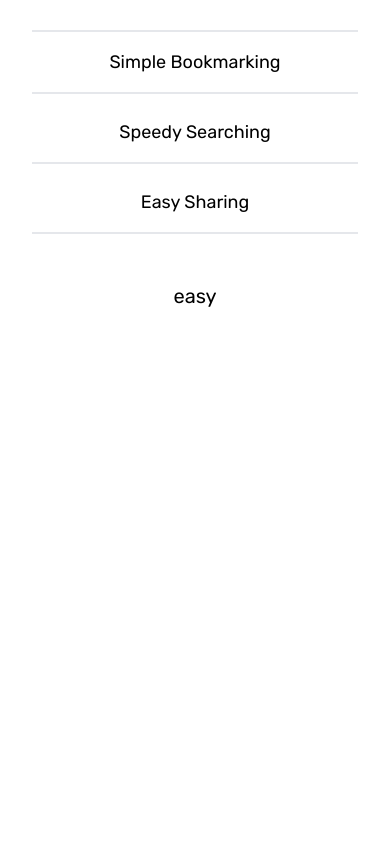
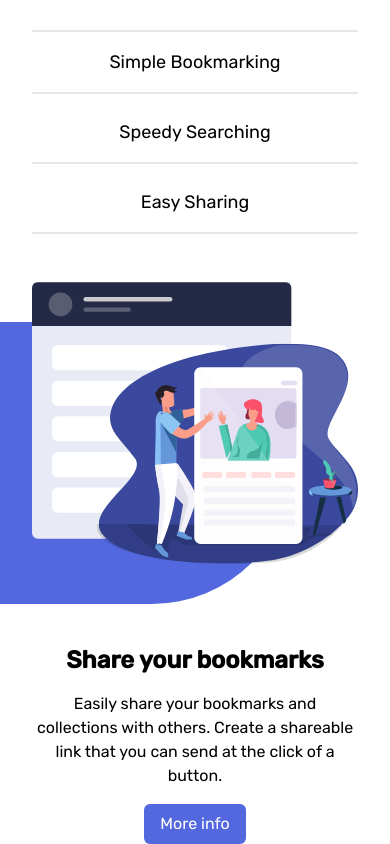
Before and after one commit to DannyHTML/Bookmark-landing-page, a Vue app: page /EasySharing in a window 390 px wide. Shown: the part 889-1733 px from the top of the page. Before the commit the page ends 1199 px from the top, so only its background shows below. Built offline with nearby package versions, Linux system fonts and the light colour scheme.

Commit message:
Added router-links content and made it responsive

```diff
--- a/src/App.vue
+++ b/src/App.vue
@@ -13,7 +13,7 @@ import Features from "./Features.vue";
   </div>
   <Features />
   <div
-    class="flex flex-col md:flex-row md:max-w-3xl md:border-b-2 md:m-auto items-center justify-center gap-2 px-8 mt-10 mb-12 md:mt-10"
+    class="flex flex-col md:flex-row md:max-w-3xl md:border-b-2 md:m-auto items-center justify-center gap-2 px-8 mt-10 mb-12 md:mb-12 md:mt-10"
   >
     <router-link
       to="/"
--- a/src/components/EasySharing.vue
+++ b/src/components/EasySharing.vue
@@ -1,6 +1,27 @@
 <template>
-  <div class="w-full text-center">
-    <p class="text-xl">easy</p>
+  <div class="sm:flex lg:gap-10">
+    <div
+      class="relative justify-center max-w-2xl md:w-full z-0 px-8 sm:pl-16 md:pl-40 mb-20"
+    >
+      <div class="md:max-w-md">
+        <img src="/images/illustration-features-tab-3.svg" alt="" />
+        <div
+          class="absolute top-10 left-0 -z-10 w-9/12 h-full lg:top-14 rounded-r-full bg-primaryColour"
+        ></div>
+      </div>
+    </div>
+    <div class="px-8 flex flex-col mt-10 text-center md:text-left">
+      <h2 class="text-2xl font-bold mb-4 lg:text-3xl">Share your bookmarks</h2>
+      <p class="max-w-md">
+        Easily share your bookmarks and collections with others. Create a
+        shareable link that you can send at the click of a button.
+      </p>
+      <div class="text-center mt-4 md:text-left">
+        <button class="py-2 px-4 bg-primaryColour text-white rounded-md">
+          More info
+        </button>
+      </div>
+    </div>
   </div>
 </template>
 
--- a/src/components/SimpleBookmarking.vue
+++ b/src/components/SimpleBookmarking.vue
@@ -1,6 +1,28 @@
 <template>
-  <div class="items-center flex justify-center text-center w-full">
-    <p class="text-xl">Simple</p>
+  <div class="sm:flex lg:gap-10">
+    <div
+      class="relative justify-center max-w-2xl md:w-full z-0 px-8 sm:pl-16 md:pl-20 mb-20"
+    >
+      <div class="md:max-w-md">
+        <img src="/images/illustration-features-tab-1.svg" alt="" />
+        <div
+          class="absolute top-10 left-0 -z-10 w-9/12 h-full lg:top-14 rounded-r-full bg-primaryColour"
+        ></div>
+      </div>
+    </div>
+    <div class="px-8 flex flex-col mt-10 text-center md:text-left">
+      <h2 class="text-2xl font-bold mb-4 lg:text-3xl">Bookmark in one click</h2>
+      <p class="max-w-md">
+        Organize your bookmarks however you like. Our simple drag-and-drop
+        interface gives you complete control over how you manage your favourite
+        sites.
+      </p>
+      <div class="text-center mt-4 md:text-left">
+        <button class="py-2 px-4 bg-primaryColour text-white rounded-md">
+          More info
+        </button>
+      </div>
+    </div>
   </div>
 </template>
 
--- a/src/components/SpeedySearching.vue
+++ b/src/components/SpeedySearching.vue
@@ -1,6 +1,28 @@
 <template>
-  <div class="w-full text-center">
-    <p class="text-xl">speedy</p>
+  <div class="sm:flex lg:gap-10">
+    <div
+      class="relative justify-center max-w-2xl md:w-full z-0 px-8 sm:pl-16 md:pl-40 mb-20"
+    >
+      <div class="md:max-w-md">
+        <img src="/images/illustration-features-tab-2.svg" alt="" />
+        <div
+          class="absolute top-10 left-0 -z-10 w-9/12 h-full lg:top-14 rounded-r-full bg-primaryColour"
+        ></div>
+      </div>
+    </div>
+    <div class="px-8 flex flex-col mt-10 text-center md:text-left">
+      <h2 class="text-2xl font-bold mb-4 lg:text-3xl">Intelligent search</h2>
+      <p class="max-w-md">
+        Info Intelligent search Our powerful search feature will help you find
+        saved sites in no time at all. No need to trawl through all of your
+        bookmarks.
+      </p>
+      <div class="text-center mt-4 md:text-left">
+        <button class="py-2 px-4 bg-primaryColour text-white rounded-md">
+          More info
+        </button>
+      </div>
+    </div>
   </div>
 </template>
 
--- a/src/test.vue
+++ /dev/null
@@ -1,11 +0,0 @@
-<template>
-  <div>test page</div>
-  <div>
-    Lorem ipsum dolor sit amet consectetur adipisicing elit. Aperiam sequi
-    doloremque vitae quia neque distinctio deserunt in corrupti repellat odio.
-  </div>
-</template>
-
-<script setup></script>
-
-<style scoped></style>
```
